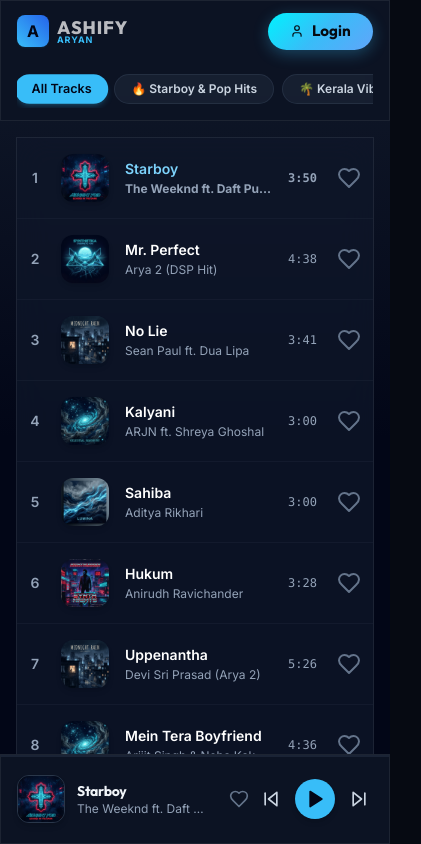
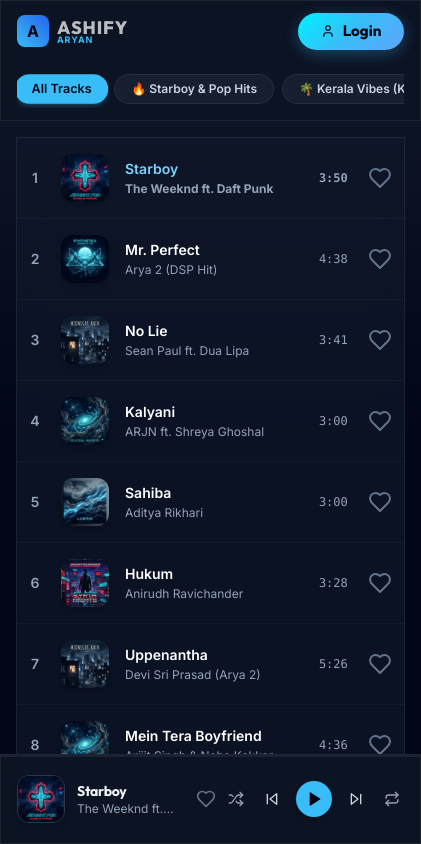
Before and after one commit to aryanpalla198/ASHIFY-MUSIC-PLAYER, a React (Vite) app: page / in a window 390 px wide. Shown: the whole page, 421 px wide, since content can reach past the window. Built offline with nearby package versions, Linux system fonts and the light colour scheme; the HTML template or start-up script is replaced by a standard one.

Commit message:
feat: add Shuffle and Repeat controls to mobile player view

```diff
--- a/src/components/PlayerBar.jsx
+++ b/src/components/PlayerBar.jsx
@@ -168,22 +168,31 @@
       </div>
 
       {/* Mobile Play/Pause & Skip Controls */}
-      <div className="flex md:hidden items-center gap-2.5 flex-shrink-0">
+      <div className="flex md:hidden items-center gap-3 flex-shrink-0">
+        <button
+          onClick={() => setIsShuffle(!isShuffle)}
+          className={`p-1 transition-colors ${
+            isShuffle ? 'text-sky-400' : 'text-slate-400 hover:text-white'
+          }`}
+          title="Shuffle"
+        >
+          <Shuffle className="w-4 h-4" />
+        </button>
         <button
           onClick={handlePrevTrack}
           className="text-slate-300 hover:text-sky-400 active:scale-95 transition-transform p-1"
           title="Previous Track"
         >
-          <SkipBack className="w-5 h-5" />
+          <SkipBack className="w-4 h-4" />
         </button>
         <button
           onClick={togglePlay}
-          className="w-10 h-10 rounded-full bg-sky-400 text-slate-950 flex items-center justify-center shadow-md active:scale-95 transition-transform"
+          className="w-9 h-9 rounded-full bg-sky-400 text-slate-950 flex items-center justify-center shadow-md active:scale-95 transition-transform"
         >
           {isPlaying ? (
-            <Pause className="w-5 h-5 fill-slate-950" />
+            <Pause className="w-4 h-4 fill-slate-950" />
           ) : (
-            <Play className="w-5 h-5 fill-slate-950 ml-0.5" />
+            <Play className="w-4 h-4 fill-slate-950 ml-0.5" />
           )}
         </button>
         <button
@@ -191,7 +200,16 @@
           className="text-slate-300 hover:text-sky-400 active:scale-95 transition-transform p-1"
           title="Next Track"
         >
-          <SkipForward className="w-5 h-5" />
+          <SkipForward className="w-4 h-4" />
+        </button>
+        <button
+          onClick={() => setIsRepeat(!isRepeat)}
+          className={`p-1 transition-colors ${
+            isRepeat ? 'text-sky-400' : 'text-slate-400 hover:text-white'
+          }`}
+          title="Repeat"
+        >
+          <Repeat className="w-4 h-4" />
         </button>
       </div>
 
```
